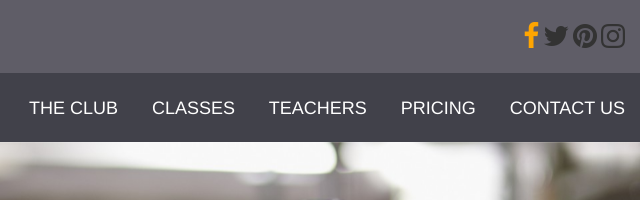
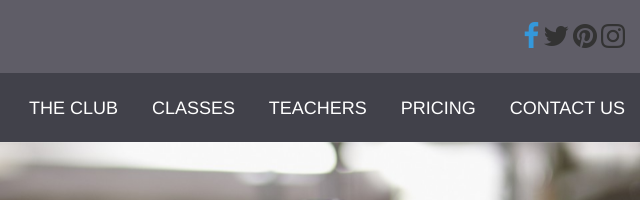
Before and after one commit to ChachyCruz/feelfit, a website: page public/index.html in a window 1280 px wide. In both pictures the pointer is over the link 1171 px from the left and 41 px from the top of the page. Shown: the top 200 px of the page, 640-1280 px from the left. Drawn offline with Linux system fonts and the light colour scheme; no server answers.

Commit message:
color fb

```diff
--- a/public/assets/css/style.css
+++ b/public/assets/css/style.css
@@ -101,8 +101,8 @@ section h5 {
 }
 .icon-nav a:hover {
   width: 240px;
-  color: orange;
-  border-color: orange;
+  color: #3498db;
+  border-color: #3498db;
   text-decoration: none;
 }
 #about > p {
```
